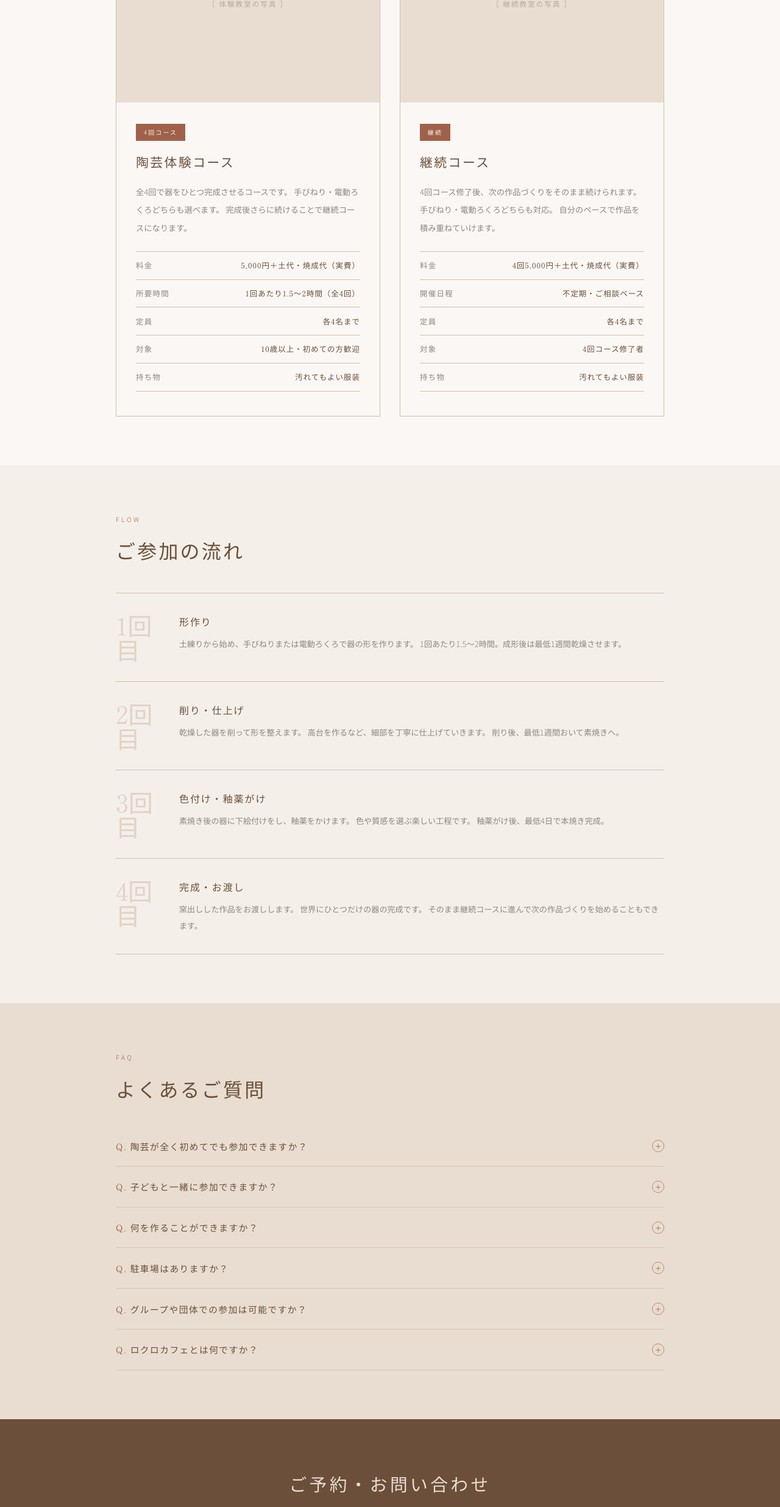
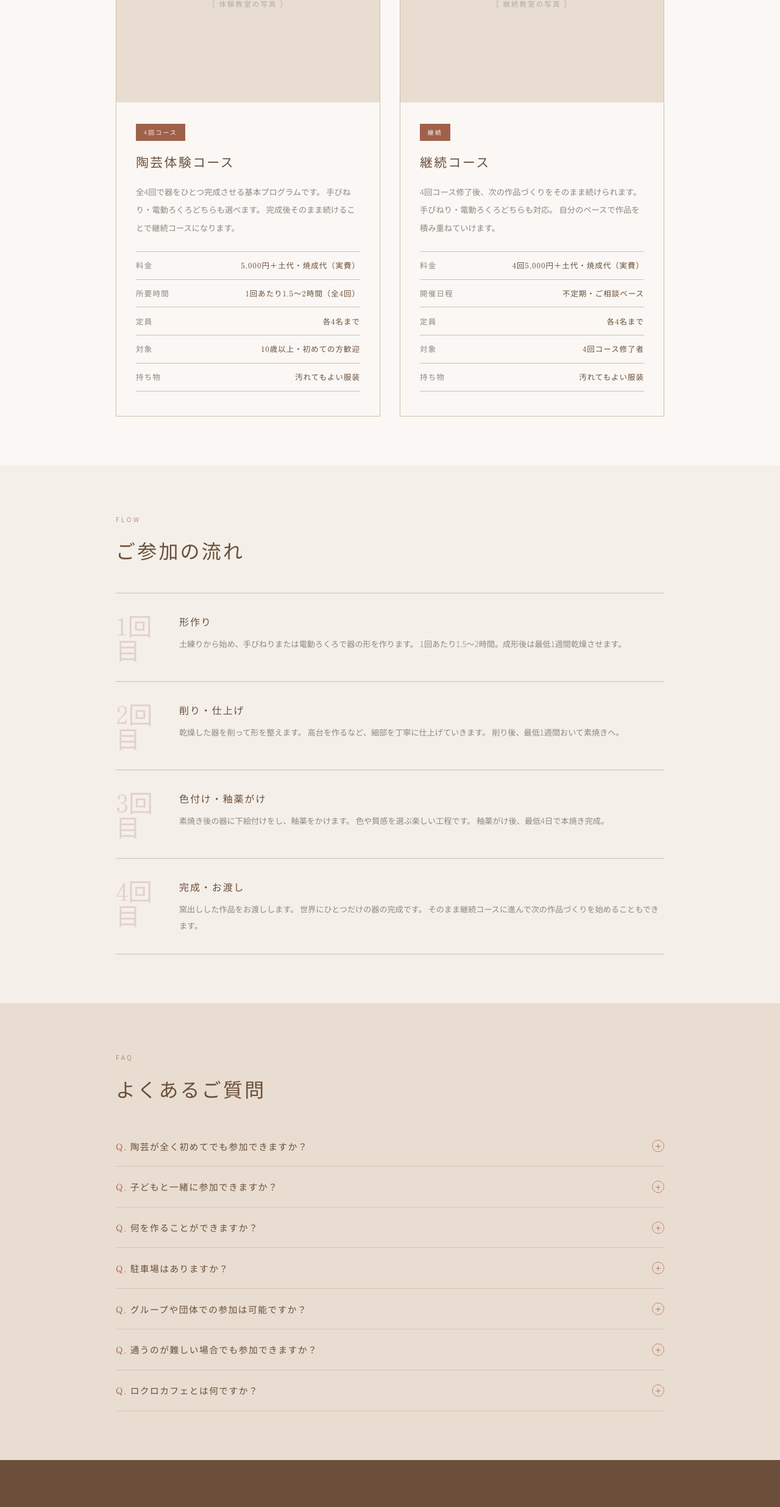
Before and after one commit to Ken0014/kotohikigama-web, a plain HTML site: page class.html in a window 1280 px wide. Shown: the part 668-3139 px from the top of the page at 61% size. Drawn offline with Linux system fonts and the light colour scheme.

Commit message:
fix all files

```diff
--- a/class.html
+++ b/class.html
@@ -193,9 +193,9 @@
           <span class="class-card-tag">4回コース</span>
           <h3 class="class-card-title">陶芸体験コース</h3>
           <p class="class-card-desc">
-            全4回で器をひとつ完成させるコースです。
+            全4回で器をひとつ完成させる基本プログラムです。
             手びねり・電動ろくろどちらも選べます。
-            完成後さらに続けることで継続コースになります。
+            完成後そのまま続けることで継続コースになります。
           </p>
           <ul class="class-card-specs">
             <li>
@@ -388,6 +388,20 @@
 
       <div class="faq-item">
         <button class="faq-q">
+          <span class="faq-q-text">通うのが難しい場合でも参加できますか？</span>
+          <span class="faq-icon">＋</span>
+        </button>
+        <div class="faq-a">
+          <p class="faq-a-inner">
+            1回の成形体験のみ参加し、その後の削り・釉薬がけ・焼成を
+            窯元側でお任せいただくプランも検討中です。
+            ご希望の方はお問い合わせにてご相談ください。
+          </p>
+        </div>
+      </div>
+
+      <div class="faq-item">
+        <button class="faq-q">
           <span class="faq-q-text">ロクロカフェとは何ですか？</span>
           <span class="faq-icon">＋</span>
         </button>
```
Also changed, not shown: index.html (+2 -2 lines), 1 other file.
